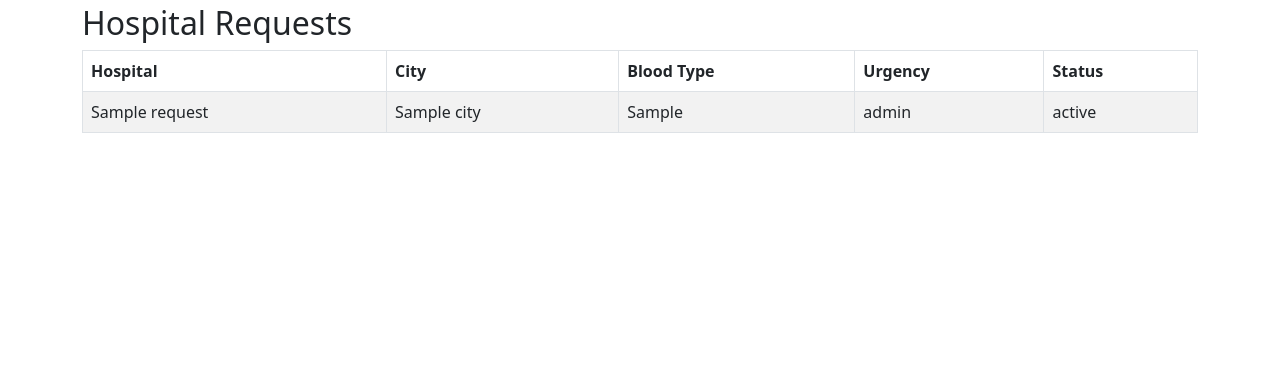
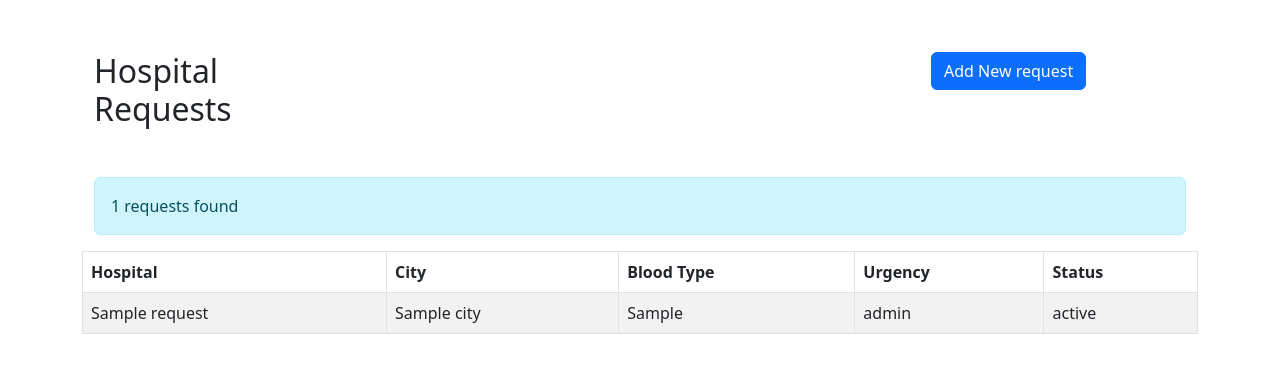
Before and after one commit to Omarmoatz/Central-Blood-Bank-management-system, a Django app: template central_blood_bank/templates/hospital_requests/hospital_request_list.html in a window 1280 px wide. Shown: the part 56-429 px from the top of the page. Run offline with Django 5.2, Linux system fonts and the light colour scheme; the template is opened without the code that fills it: most values are stand-ins (such as "Sample title", 1, 10 or a date in 2020); some libraries are stand-ins or nearby versions.

Commit message:
add creating a HospitalRequestView

```diff
--- a/central_blood_bank/templates/hospital_requests/hospital_request_list.html
+++ b/central_blood_bank/templates/hospital_requests/hospital_request_list.html
@@ -1,7 +1,26 @@
 {% extends 'base.html' %}
 
 {% block content %}
-<h2>Hospital Requests</h2>
+<div class="container">
+  <div class="row">
+
+    <h2 class="col-3 my-5">Hospital Requests</h2>
+    <h2 class="col-6 my-5"></h2>
+    <div class="col-3 pt-5">
+      <a href="{% url 'hospital_requests:hospital_request' %}" class="  btn btn-primary mb-3 ">Add New request</a>
+    </div>
+  </div>
+
+  {% if requests %}
+    <div class="alert alert-info">
+      {{ requests.count }} requests found
+    </div>
+  {% else %}
+    <div class="alert alert-warning">
+      No requests found
+    </div>
+  {% endif %}
+</div>
 
 <table class="table table-bordered table-striped">
   <thead>
```
Also changed, not shown: other parts of central_blood_bank/templates/hospital_requests/hospital_request_list.html (+16 -0 lines), central_blood_bank/hospital_requests/forms.py (+6 -1 lines), central_blood_bank/hospital_requests/views.py (+5 -2 lines), central_blood_bank/templates/hospital_requests/hospital_request.html (+12 -6 lines).
